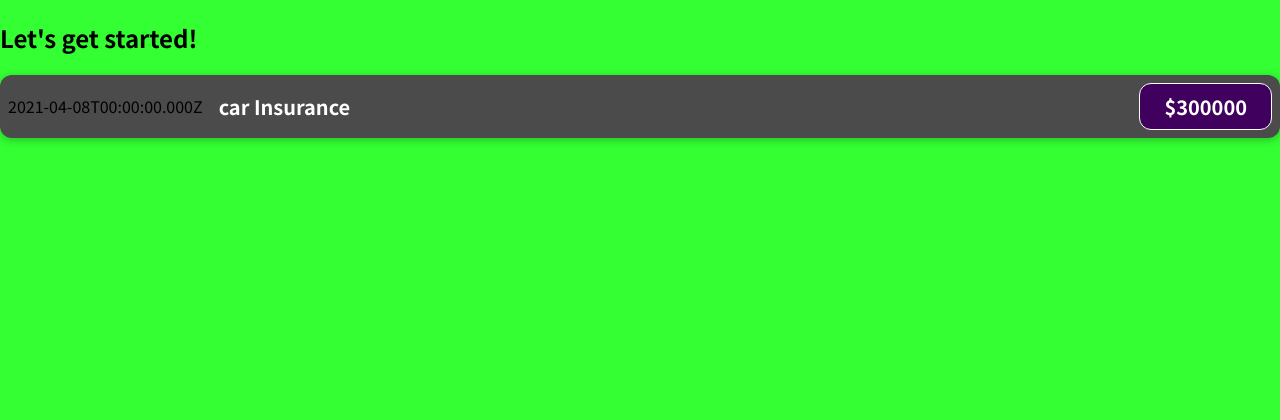
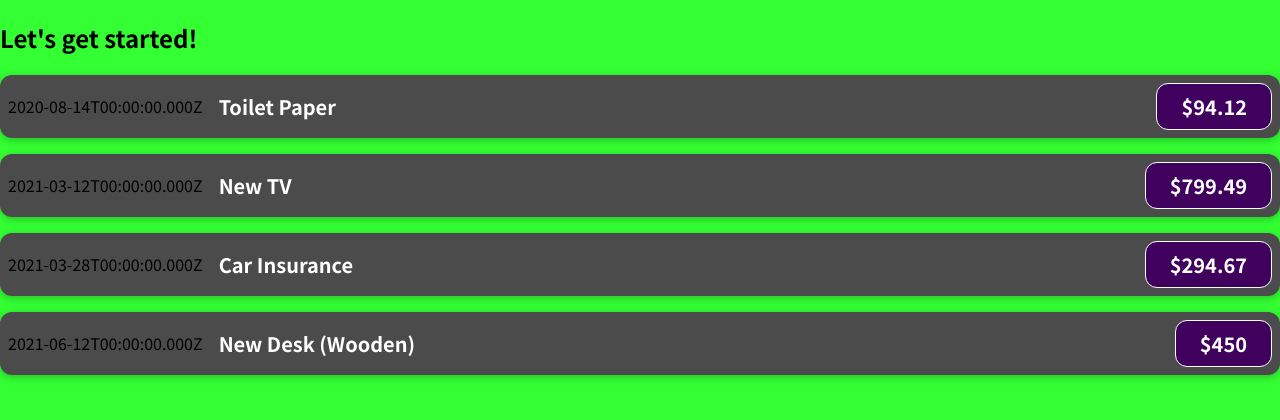
Before and after one commit to Manjunathmaju/React-traning, a JavaScript app in the folder react-complete-guide/: page / in a window 1280 px wide. Shown: the top 420 px of the page. Built offline with nearby package versions, Linux system fonts and the light colour scheme.

Commit message:
Passing Data via props

```diff
--- a/react-complete-guide/src/App.js
+++ b/react-complete-guide/src/App.js
@@ -1,14 +1,64 @@
-import ExpenseItem from "./components/ExpenseItem";//
+import ExpenseItem from "./components/ExpenseItem";
+
+//lower html elements are default html element
+//upper case html element us costume componte
+
+//spicale feature JSX invented by react team
+// if we writ more time of expenseItem then it can be reuse
+//but it is not efficient way
+//so, for that
+//we can make out components reuseable by using concepts called as " props " in react
+
 function App() {
-  return (//spicale feature JSX invented by react team
+  const expenses = [
+    {
+      id: 'e1',
+      title: 'Toilet Paper',
+      amount: 94.12,
+      date: new Date(2020, 7, 14),
+    },
+    { id: 'e2', title: 'New TV', amount: 799.49, date: new Date(2021, 2, 12) },
+    {
+      id: 'e3',
+      title: 'Car Insurance',
+      amount: 294.67,
+      date: new Date(2021, 2, 28),
+    },
+    {
+      id: 'e4',
+      title: 'New Desk (Wooden)',
+      amount: 450,
+      date: new Date(2021, 5, 12),
+    },
+  ];
+
+  return (
     <div>
       <h2>Let's get started!</h2>
-      <ExpenseItem></ExpenseItem>
+      <ExpenseItem
+        title={expenses[0].title}
+        amount={expenses[0].amount}
+        date={expenses[0].date}
+      ></ExpenseItem>
+      <ExpenseItem
+        title={expenses[1].title}
+        amount={expenses[1].amount}
+        date={expenses[1].date}
+      ></ExpenseItem>
+      <ExpenseItem
+        title={expenses[2].title}
+        amount={expenses[2].amount}
+        date={expenses[2].date}
+      ></ExpenseItem>
+      <ExpenseItem
+        title={expenses[3].title}
+        amount={expenses[3].amount}
+        date={expenses[3].date}
+      ></ExpenseItem>
     </div>
-    //lower html elements are default html element
-    //upper case html element us costume componte
   );
 }
+
 // react is componet and component is costume html element
 // react is work as all costume components to normal js code
 export default App;
--- a/react-complete-guide/src/components/ExpenseItem.js
+++ b/react-complete-guide/src/components/ExpenseItem.js
@@ -2,17 +2,17 @@
 //starting letter should by in captial letter
 //A component is a just a Js function, a spical function
 
+// Again the file name should be same as file name
 import './ExpenseItem.css'
-function ExpenseItem() {// Again the file name should be same as file name
-    const expenseDate = new Date(2021, 3, 8);
-    const expenseTitle = 'car Insurance';
-    const expenseAmount = 300000;
+function ExpenseItem(props) {
 
     return (
         <div className='expense-item'>
-            <div>{expenseDate.toISOString()}</div>
-            <div className='expense-item__description'><h2>{expenseTitle}</h2></div>
-            <div className='expense-item__price'>${expenseAmount}</div>
+            <div>{props.date.toISOString()}</div>
+            <div className='expense-item__description'>
+                <h2>{props.title}</h2>
+            </div>
+            <div className='expense-item__price'>${props.amount}</div>
         </div>
     )
 }
```
